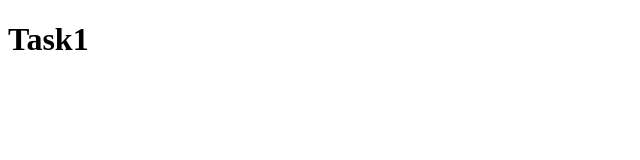
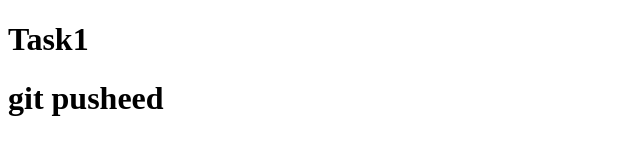
Before and after one commit to Shreyansho69/Git-practice-, a plain HTML site: page index.html in a window 1280 px wide. Shown: the whole page, without its empty margins (0-640 px from the left). Drawn offline with Linux system fonts and the light colour scheme.

Commit message:
git pushed

```diff
--- a/index.html
+++ b/index.html
@@ -8,6 +8,7 @@
 <body>
 
 <h1>Task1</h1>
+<h1>git pusheed</h1>
 
 
 
```
